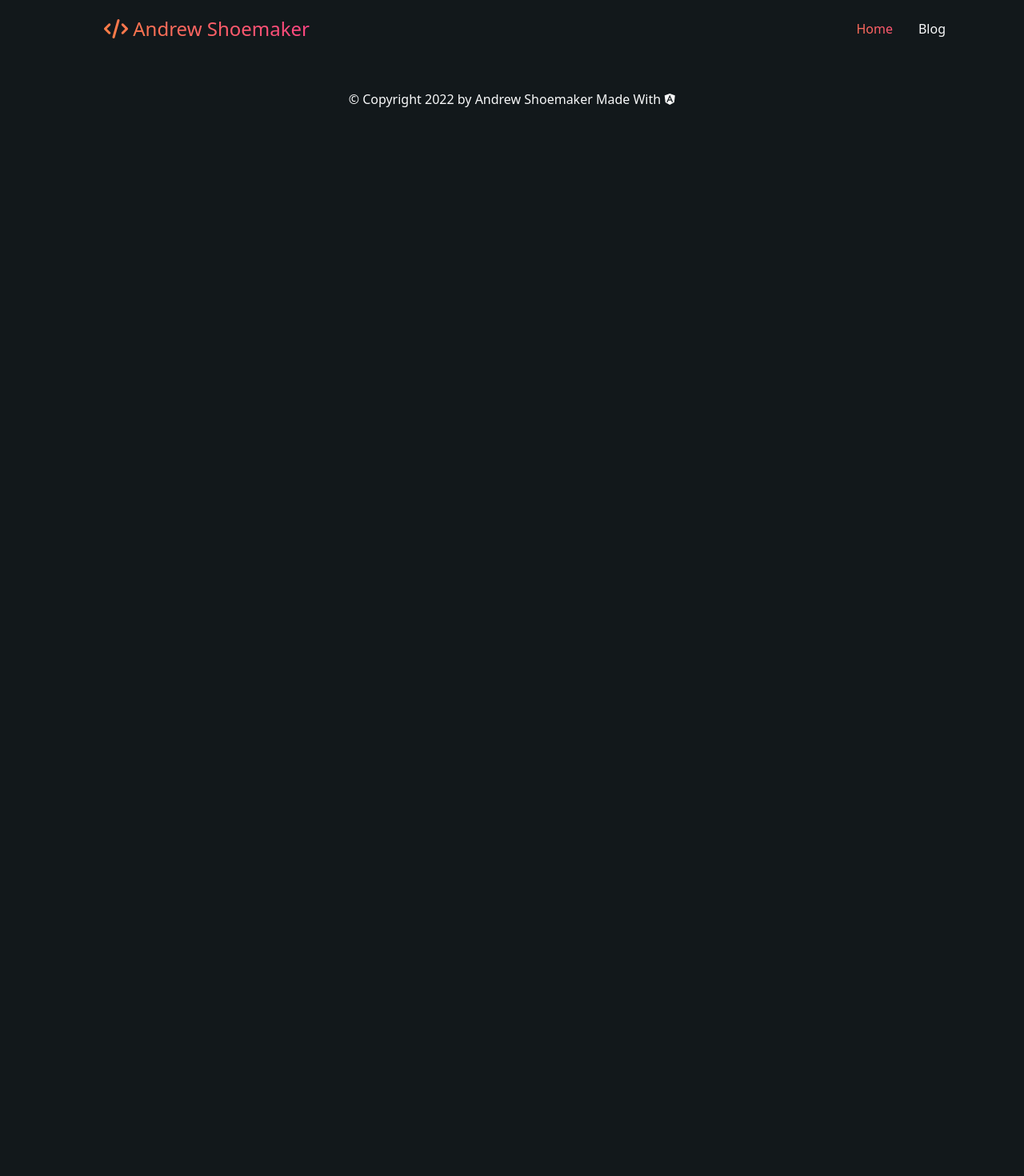
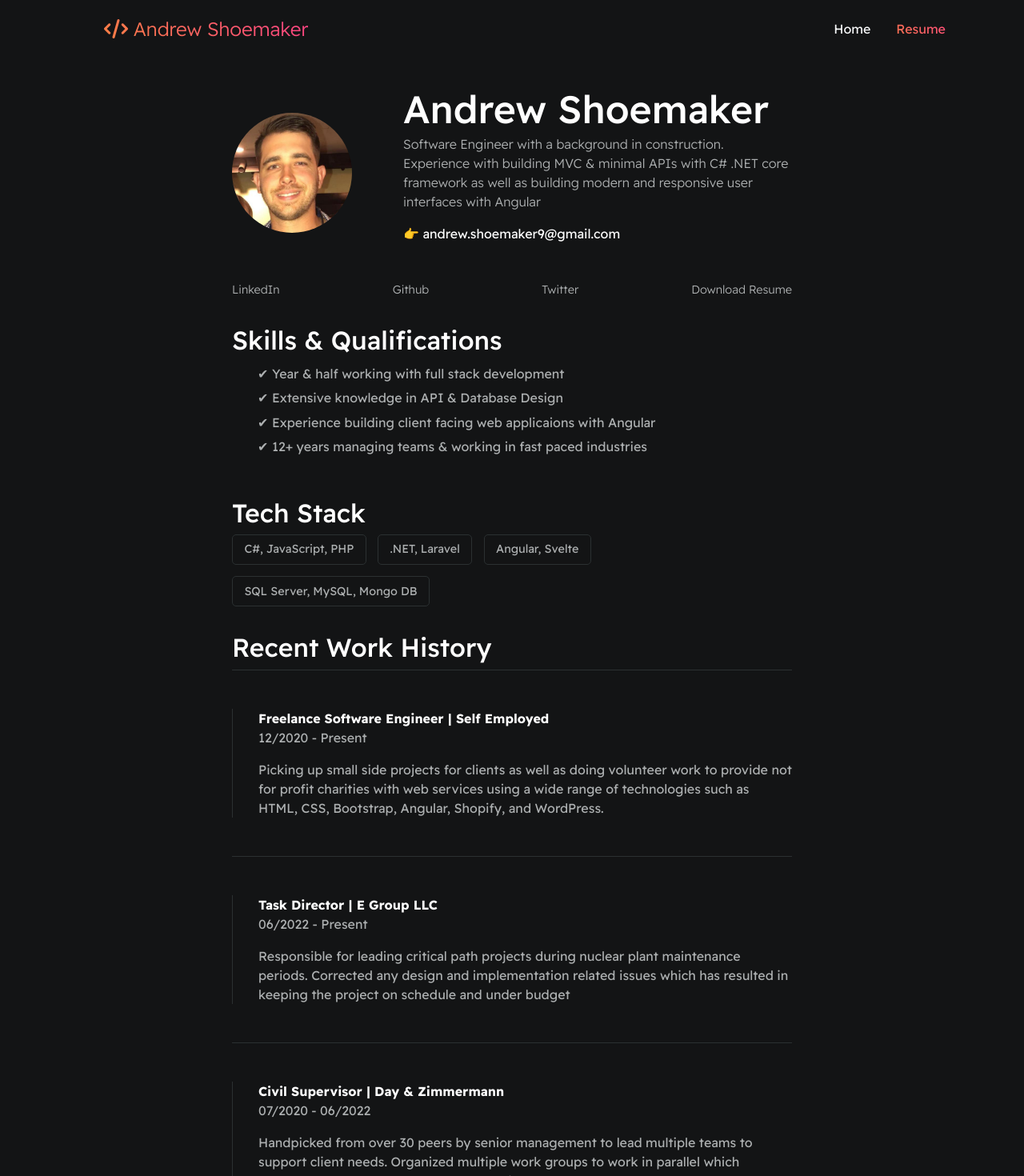
Before and after one commit to Ashoemaker-tech/portfolio-2022, an Angular app: page /resume in a window 1280 px wide. Before the commit this address led to /. Shown: the top 1470 px of the page at 80% size. Before the commit the page ends 800 px from the top, so only its background shows below. Built offline with nearby package versions, Linux system fonts and the light colour scheme.

Commit message:
added digital resume with download

```diff
--- a/src/app/app-routing.module.ts
+++ b/src/app/app-routing.module.ts
@@ -4,12 +4,12 @@ import { AdminAddPostsComponent } from './pages/admin/admin-add-posts/admin-add-
 import { AdminPostsComponent } from './pages/admin/admin-posts/admin-posts.component';
 import { AdminViewPostsComponent } from './pages/admin/admin-view-posts/admin-view-posts.component';
 import { BlogPostComponent } from './pages/blog/blog-post/blog-post.component';
-import { BlogComponent } from './pages/blog/blog.component';
+import { ResumeComponent } from './pages/resume/resume.component';
 import { HomeComponent } from './pages/home/home.component';
 
 const routes: Routes = [
   {path: '', component: HomeComponent },
-  {path: 'blog', component: BlogComponent },
+  {path: 'resume', component: ResumeComponent },
   {path: 'admin', component: AdminPostsComponent},
   {path: 'post/:id', component: BlogPostComponent},
   {path: 'admin/posts/add', component: AdminAddPostsComponent},
--- a/src/app/app.module.ts
+++ b/src/app/app.module.ts
@@ -9,7 +9,7 @@ import { NavbarComponent } from './components/navbar/navbar.component';
 import { FooterComponent } from './components/footer/footer.component';
 import { HeroComponent } from './components/hero/hero.component';
 import { HomeComponent } from './pages/home/home.component';
-import { BlogComponent } from './pages/blog/blog.component';
+import { ResumeComponent } from './pages/resume/resume.component';
 import { ShowcaseComponent } from './components/showcase/showcase.component';
 import { PostsComponent } from './components/posts/posts.component';
 import { ContactComponent } from './components/contact/contact.component';
@@ -25,7 +25,7 @@ import { BlogPostComponent } from './pages/blog/blog-post/blog-post.component';
     FooterComponent,
     HeroComponent,
     HomeComponent,
-    BlogComponent,
+    ResumeComponent,
     ShowcaseComponent,
     PostsComponent,
     ContactComponent,
--- a/src/app/components/navbar/navbar.component.ts
+++ b/src/app/components/navbar/navbar.component.ts
@@ -12,7 +12,7 @@ import { Router } from '@angular/router'
 
       <ul class="nav">
         <li class="nav-item"><a [class.grad-text]="hasRoute('/')" routerLink="/" class=" nav-link text-light" aria-current="page">Home</a></li>
-        <li class="nav-item"><a [class.grad-text]="hasRoute('/blog')" routerLink="/blog" class=" nav-link text-light">Blog</a></li>
+        <li class="nav-item"><a [class.grad-text]="hasRoute('/resume')" routerLink="/resume" class=" nav-link text-light">Resume</a></li>
       </ul>
     </header>
   `,
--- a/src/app/pages/blog/blog.component.ts
+++ /dev/null
@@ -1,20 +0,0 @@
-import { Component, OnInit } from '@angular/core';
-
-@Component({
-  selector: 'app-blog',
-  template: `
-    <p>
-      blog works!
-    </p>
-  `,
-  styles: [
-  ]
-})
-export class BlogComponent implements OnInit {
-
-  constructor() { }
-
-  ngOnInit(): void {
-  }
-
-}
--- /dev/null
+++ b/src/app/pages/resume/resume.component.ts
@@ -0,0 +1,137 @@
+import { Component, OnInit } from '@angular/core';
+
+@Component({
+  selector: 'app-resume',
+  template: `
+    <div id="container--main">
+    <section id="wrapper--hero" class="section--page">
+      <img id="profile-pic" src="./assets/images/profile_pic.jpg" alt=""/>
+
+      <div>
+        <h1 id="username">Andrew Shoemaker</h1>
+        <p id="bio">Software Engineer with a background in construction. Experience with
+          building MVC & minimal APIs with C# .NET core framework as well as
+          building modern and responsive user interfaces with Angular
+          </p>
+        <p id="email">👉 andrew.shoemaker9@gmail.com</p>
+      </div>
+    </section>
+
+    <section class="section--page">
+      <div id="socials--list">
+        <a href="https://www.linkedin.com/in/andrew-shoemaker-825847a6/" target="_blank">LinkedIn</a>
+        <a href="https://github.com/Ashoemaker-tech" target="_blank">Github</a>
+        <a href="https://twitter.com/Ashoemaker_tech" target="_blank">Twitter</a>
+        <a href="../../../assets/Resume2022.pdf" target="_blank">Download Resume</a>
+      </div>
+    </section>
+
+    <section class="section--page">
+      <h2>Skills & Qualifications</h2>
+      <ul id="qualifications--list">
+        <li>✔ Year & half working with full stack development</li>
+        <li>✔ Extensive knowledge in API & Database Design</li>
+        <li>✔ Experience building client facing web applicaions with Angular</li>
+        <li>✔ 12+ years managing teams & working in fast paced industries</li>
+      </ul>
+    </section>
+
+    <section class="section--page">
+      <h2>Tech Stack</h2>
+      <div id="wrapper--techstack__items">
+        <div class="card--techstack">
+          <span>C#, JavaScript, PHP</span>
+        </div>
+
+        <div class="card--techstack">
+          <span>.NET, Laravel</span>
+        </div>
+
+        <div class="card--techstack">
+          <span>Angular, Svelte</span>
+        </div>
+
+        <div class="card--techstack">
+          <span>SQL Server, MySQL, Mongo DB</span>
+        </div>
+      </div>
+    </section>
+
+    <section id="work-history-wrapper" class="section--page">
+      <h2>Recent Work History</h2>
+      <div class="line-break"></div>
+      <div class="card--work-history">
+        <strong>Freelance Software Engineer | Self Employed</strong>
+        <p>12/2020 - Present</p>
+        <p>Picking up small side projects for clients as well as doing volunteer
+          work to provide not for profit charities with web services using a wide range of technologies such as HTML, CSS, Bootstrap, Angular, Shopify, and WordPress.</p>
+      </div>
+
+      <div class="line-break"></div>
+      <div class="card--work-history">
+        <strong>Task Director | E Group LLC</strong>
+        <p>06/2022 - Present</p>
+        <p>Responsible for leading critical path projects during nuclear plant
+          maintenance periods. Corrected any design and implementation related
+          issues which has resulted in keeping the project on schedule and under
+          budget</p>
+      </div>
+
+      <div class="line-break"></div>
+      <div class="card--work-history">
+        <strong>Civil Supervisor | Day & Zimmermann
+        </strong>
+        <p>07/2020 - 06/2022
+        </p>
+        <p>Handpicked from over 30 peers by senior management to lead multiple
+          teams to support client needs. Organized multiple work groups to work
+          in parallel which exceeded schedule and budget expectations.
+          </p>
+      </div>
+
+      <div class="line-break"></div>
+      <div class="card--work-history">
+        <strong>Project Manager | Barnhart Crane & Rigging
+        </strong>
+        <p>12/2019 - 07/2020</p>
+        <p>Managed outages at multiple chevron refineries by providing the client
+          with equipment and manpower needs. Also, completed field safety audits
+          to ensure company and client safety needs are being met.</p>
+      </div>
+    </section>
+    <section class="section--page">
+      <h2>Education & Accomplishments</h2>
+
+      <div class="card--project">
+        <p><span>🏆</span>University Of Phoenix AS Cyber Security | October 2023</p>
+      </div>
+
+      <div class="card--project">
+        <p><span>🏆</span> Inducted into National Society of Leadership and Success For maintaining a 3.8 GPA</p>
+      </div>
+
+      <div class="card--project">
+        <p><span>🏆</span> Ironworkers Local 798 Apprentice of the year in 2016</p>
+      </div>
+
+      <div class="card--project">
+        <p><span>🏆</span> Received Army Commendation Medal during military service in 2011</p>
+      </div>
+
+
+
+    </section>
+
+  </div>
+  `,
+  styles: [``
+  ]
+})
+export class ResumeComponent implements OnInit {
+
+  constructor() { }
+
+  ngOnInit(): void {
+  }
+
+}
--- a/src/styles.css
+++ b/src/styles.css
@@ -1,11 +1,38 @@
 @import '~bootstrap/dist/css/bootstrap.css';
+@import url('https://fonts.googleapis.com/css2?family=Readex+Pro:wght@300;400;500;600;700&display=swap');
 
+:root {
+  --mainTextColor: #fff;
+  --secondaryTextColor: #adb0b1;
+  --mainLinkColor: rgb(30,190,214);
+  --mainBorderColor: #2b3031;
+  --mainBgColor: #131415;
+}
 
+* {
+  font-family: 'Readex Pro';
+  line-height: 1.5em;
+  box-sizing: border-box;
+  color: var(--mainTextColor);
+}
 
-body {
-  background-color: #12181b;
-  color: #fff;
-  height: 100%;
+body{
+  background-color: var(--mainBgColor);
+}
+
+p, span, li {
+  color: var(--secondaryTextColor);
+  font-size: 1em;
+}
+
+a {
+  text-decoration: none;
+  color: var(--mainLinkColor);
+  font-weight: 500;
+}
+
+li {
+  line-height: 1.9em;
 }
 
 .grad-text {
@@ -23,6 +50,122 @@ body {
   object-fit: cover;
 }
 
+#container--main {
+  max-width: 700px;
+  margin: 0 auto;
+}
+
+.section--page {
+  padding-top: 1em;
+  padding-bottom: 1em;
+}
+
+#wrapper--hero {
+  display: flex;
+  align-items: center;
+  gap: 4em;
+}
+
+#username {
+  font-size: 3em;
+  line-height: 1em;
+}
+
+#bio, a{
+  font-weight: 300;
+}
+
+#profile-pic {
+  border-radius: 50%;
+  width: 150px;
+  height: 150px;
+  object-fit: cover;
+}
+
+#email {
+  color: var(--mainTextColor);
+}
+
+
+#socials--list {
+  display: flex;
+  justify-content: space-between;
+  column-gap: 1em;
+  flex-wrap: wrap;
+}
+
+#socials--list a {
+  font-size: 0.9em;
+  color: var(--secondaryTextColor);
+  transition: 0.3s;
+}
+
+#socials--list a:hover {
+  background: -webkit-linear-gradient(45deg, #fa8043, #ff4187);
+  -webkit-background-clip: text;
+  -webkit-text-fill-color: transparent;
+}
+
+#qualifications--list {
+  list-style: none;
+}
+
+#wrapper--techstack__items {
+  display: flex;
+  flex-wrap: wrap;
+  gap: 1em;
+  font-size: 0.9em;
+}
+
+.card--techstack {
+  border: 1px solid var(--mainBorderColor);
+  padding: 0.5em 1em;
+  border-radius: 5px;
+}
+
+.card--work-history {
+  border-left: 1px solid var(--mainBorderColor);
+  margin-top: 3em;
+  margin-bottom: 3em;
+  padding-left: 2em;
+}
+
+.line-break{
+  background-color: var(--mainBorderColor);
+  height: 1px;
+}
+
+.card--project {
+  padding-top: 1em;
+  padding-bottom: 1em;
+  border-top: 1px solid var(--mainBorderColor);
+}
+
+
+/* Media Queries */
+
+@media(max-width:600px) {
+  #wrapper--hero{
+    flex-direction: column;
+    gap: 1em;
+  }
+
+  #profile-pic {
+    width: 200px;
+    height: 200px;
+  }
+
+  .section--page {
+    padding-top: 1em;
+    padding-bottom: 1em;
+  }
+
+  .card--work-history {
+    border-left: none;
+    padding-left: 0;
+  }
+}
+
 
 /* hide verticle scroll bar */
 /* chrome, Safari, Opera */
```
Also changed, not shown: src/assets/images/profile_pic.jpg (added), 1 other file (tests, documents, lock files or other folders).
